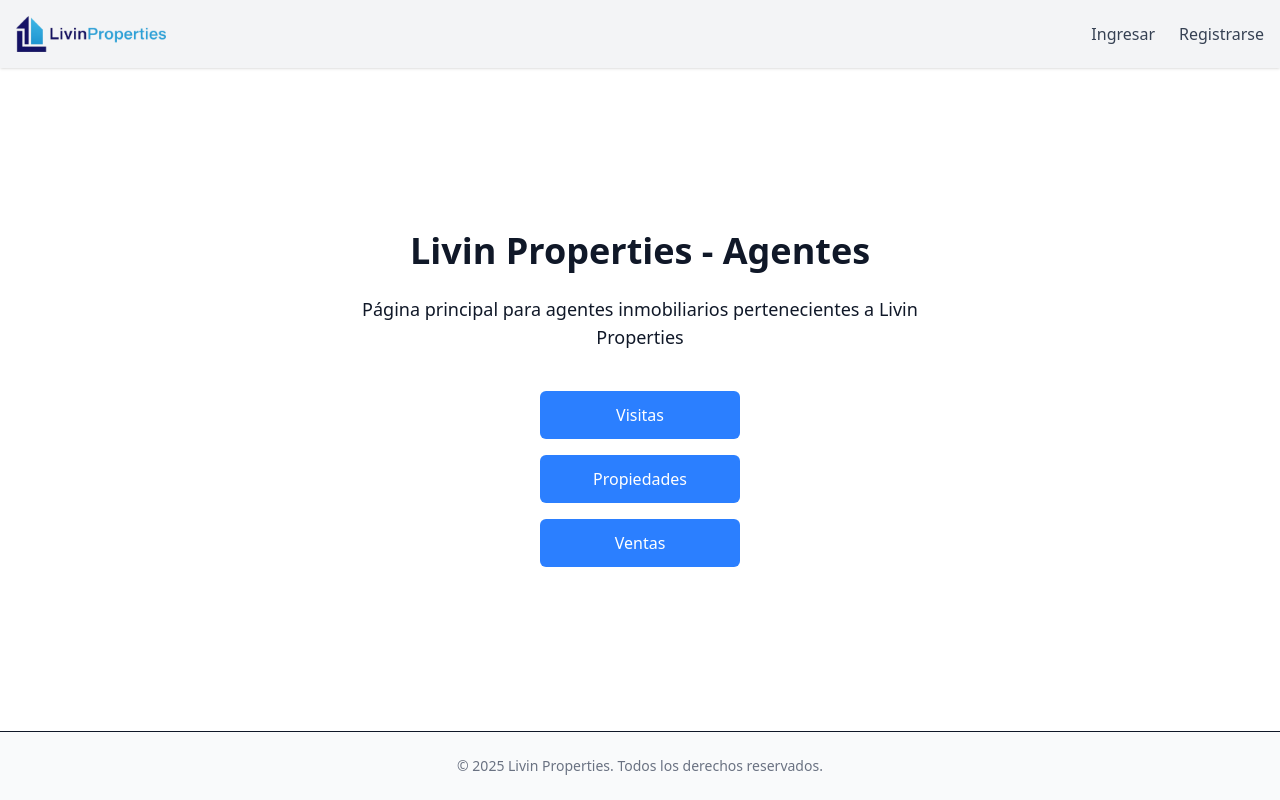
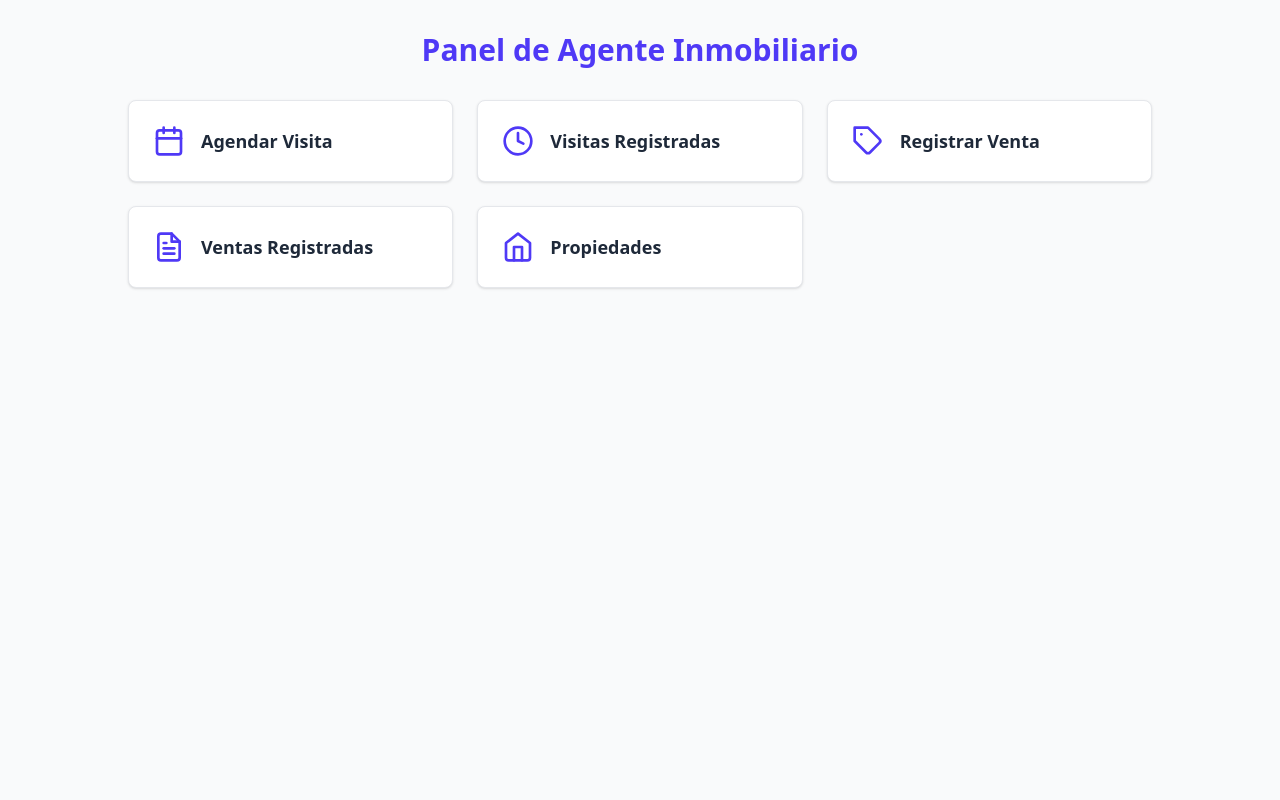
Before and after one commit to goya02-ops/LivinProperties-FrontEnd, a React (Vite) app: page /agente in a window 1280 px wide. Built offline with nearby package versions, Linux system fonts and the light colour scheme.

Commit message:
Landing Page Agent

```diff
--- a/src/App.jsx
+++ b/src/App.jsx
@@ -4,8 +4,10 @@ import LoginPage from './pages/LoginPage.jsx';
 import RegisterPage from './pages/RegisterPage.jsx';
 import PropertyListPage from './pages/PropertyListPage.jsx';
 import PropertyDetailPage from './pages/PropertyDetailPage.jsx';
-import MainPage from './pages/Agent/MainPage.jsx';
 import SellsPage from './pages/Agent/SellsPage.jsx';
+import VisitsPage from './pages/VisitsPage.jsx';
+import AgentDashboardPage from './pages/Agent/DashboardPage.jsx';
+import PropertyDocumentsPage from './pages/PropertyDocumentsPage.jsx';
 
 function App() {
   return (
@@ -16,8 +18,10 @@ function App() {
         <Route path="/registro" element={<RegisterPage />} />
         <Route path="/buscar" element={<PropertyListPage />} />
         <Route path="/inmueble" element={<PropertyDetailPage />} />
-        <Route path="/agente" element={<MainPage />} />
+        <Route path="/agente" element={<AgentDashboardPage />} />
+        <Route path="/documentos" element={<PropertyDocumentsPage />} />
         <Route path="/ventas" element={<SellsPage />} />
+        <Route path="/visitas" element={<VisitsPage />} />
       </Routes>
     </BrowserRouter>
   );
--- /dev/null
+++ b/src/components/OptionCard.jsx
@@ -0,0 +1,17 @@
+import { Link } from 'react-router-dom'
+
+export default function OptionCard({ to, icon: Icon, title }) {
+  return (
+    <Link
+      to={to}
+      className="
+        block p-6 bg-white border border-gray-200 rounded-lg
+        shadow hover:shadow-md transition
+        flex items-center space-x-4
+      "
+    >
+      <Icon className="h-8 w-8 text-indigo-600" />
+      <span className="text-lg font-semibold text-gray-800">{title}</span>
+    </Link>
+  )
+}
--- /dev/null
+++ b/src/pages/Agent/DashboardPage.jsx
@@ -0,0 +1,40 @@
+import { FiCalendar, FiClock, FiTag, FiFileText, FiHome } from 'react-icons/fi'
+import OptionCard from '../../components/OptionCard.jsx'
+
+export default function AgentDashboardPage() {
+  return (
+    <div className="min-h-screen bg-gray-50 px-4 py-8">
+      <h1 className="text-3xl font-bold text-indigo-600 mb-8 text-center">
+        Panel de Agente Inmobiliario
+      </h1>
+
+      <div className="grid grid-cols-1 sm:grid-cols-2 lg:grid-cols-3 gap-6 max-w-5xl mx-auto">
+        <OptionCard
+          to="/agent/visitas/nueva"
+          icon={FiCalendar}
+          title="Agendar Visita"
+        />
+        <OptionCard
+          to="/agent/visitas"
+          icon={FiClock}
+          title="Visitas Registradas"
+        />
+        <OptionCard
+          to="/agent/ventas/nueva"
+          icon={FiTag}
+          title="Registrar Venta"
+        />
+        <OptionCard
+          to="/agent/ventas"
+          icon={FiFileText}
+          title="Ventas Registradas"
+        />
+        <OptionCard
+          to="/agent/propiedades"
+          icon={FiHome}
+          title="Propiedades"
+        />
+      </div>
+    </div>
+  )
+}
--- a/src/pages/Agent/MainPage.jsx
+++ /dev/null
@@ -1,30 +0,0 @@
-import Header from '../../components/Header.jsx';
-import Footer from '../../components/Footer.jsx';
-
-export default function AgentMainPage() {
-  return (
-    <div class="min-h-screen flex flex-col bg-white text-gray-900">
-      <Header />
-
-      <main className="flex flex-col items-center justify-center flex-1 px-4 py-12">
-        <h1 className="text-4xl font-bold mb-6 text-center">Livin Properties - Agentes</h1>
-          <p className="text-lg text-center max-w-xl mb-10">
-            Página principal para agentes inmobiliarios pertenecientes a Livin Properties
-          </p>
-        <div className="flex flex-col space-y-4">
-          <a href="/buscar" className="bg-blue-500 text-white px-6 py-3 rounded-md hover:bg-blue-600 transition min-w-[200px] text-center" >
-            Visitas
-          </a>
-          <a href="/agente" className="bg-blue-500 text-white px-6 py-3 rounded-md hover:bg-blue-600 transition min-w-[200px] text-center">
-            Propiedades
-          </a>
-          <a href="/ventas" className="bg-blue-500 text-white px-6 py-3 rounded-md hover:bg-blue-600 transition min-w-[200px] text-center" >
-            Ventas
-          </a>
-        </div>
-      </main>
-
-      <Footer />
-    </div>
-  );
-}
--- a/src/pages/AgentMainPage.jsx
+++ /dev/null
@@ -1,14 +0,0 @@
-import Header from '../../components/Header.jsx';
-import Footer from '../../components/Footer.jsx';
-export default function AgentMainPage() {
-    return (
-      <div className="p-6 max-w-3xl mx-auto">
-        <h1 className="text-2xl font-bold mb-4">Panel del Agente Inmobiliario</h1>
-        <div className="grid grid-cols-1 sm:grid-cols-2 gap-4">
-          <a href="/agente/visitas" className="block p-4 bg-blue-100 rounded hover:bg-blue-200">Gestión de visitas</a>
-          <a href="/agente/ventas" className="block p-4 bg-green-100 rounded hover:bg-green-200">Gestión de ventas</a>
-          <a href="/agente/propiedades" className="block p-4 bg-yellow-100 rounded hover:bg-yellow-200">Propiedades</a>
-        </div>
-      </div>
-    );
-  }
--- a/src/pages/SalesPage.jsx
+++ /dev/null
@@ -1,28 +0,0 @@
-export default function SalesPage() {
-    return (
-      <div className="p-6 max-w-4xl mx-auto">
-        <h1 className="text-2xl font-bold mb-4">Ventas</h1>
-        <button className="mb-4 bg-green-600 text-white px-4 py-2 rounded hover:bg-green-700">Nueva venta</button>
-        <table className="w-full table-auto border">
-          <thead>
-            <tr className="bg-gray-200">
-              <th className="p-2">Inmueble</th>
-              <th className="p-2">Cliente</th>
-              <th className="p-2">Estado</th>
-              <th className="p-2">Acciones</th>
-            </tr>
-          </thead>
-          <tbody>
-            <tr className="text-center">
-              <td>PH en Caballito</td>
-              <td>María López</td>
-              <td>Reservado</td>
-              <td>
-                <button className="bg-blue-500 text-white px-2 py-1 rounded text-sm hover:bg-blue-600">Finalizar</button>
-              </td>
-            </tr>
-          </tbody>
-        </table>
-      </div>
-    );
-  }
--- a/src/pages/VisitsPage.jsx
+++ /dev/null
@@ -1,33 +0,0 @@
-export default function VisitsPage() {
-    return (
-      <div className="p-6 max-w-4xl mx-auto">
-        <h1 className="text-2xl font-bold mb-4">Visitas agendadas</h1>
-        <button className="mb-4 bg-blue-600 text-white px-4 py-2 rounded hover:bg-blue-700">Nueva visita</button>
-        <table className="w-full table-auto border">
-          <thead>
-            <tr className="bg-gray-200">
-              <th className="p-2">Inmueble</th>
-              <th className="p-2">Cliente</th>
-              <th className="p-2">Fecha</th>
-              <th className="p-2">Hora</th>
-              <th className="p-2">Estado</th>
-              <th className="p-2">Acciones</th>
-            </tr>
-          </thead>
-          <tbody>
-            <tr className="text-center">
-              <td>Depto en Palermo</td>
-              <td>Juan Pérez</td>
-              <td>27/07/2025</td>
-              <td>14:00</td>
-              <td>Pactada</td>
-              <td>
-                <button className="bg-green-500 text-white px-2 py-1 rounded text-sm hover:bg-green-600">Confirmar</button>
-                <button className="ml-2 bg-red-500 text-white px-2 py-1 rounded text-sm hover:bg-red-600">Cancelar</button>
-              </td>
-            </tr>
-          </tbody>
-        </table>
-      </div>
-    );
-  }
```
